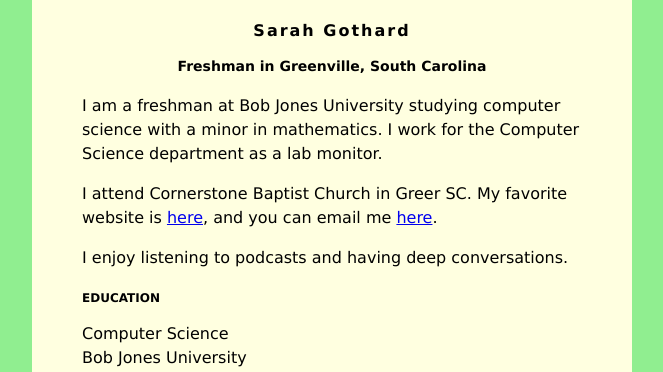
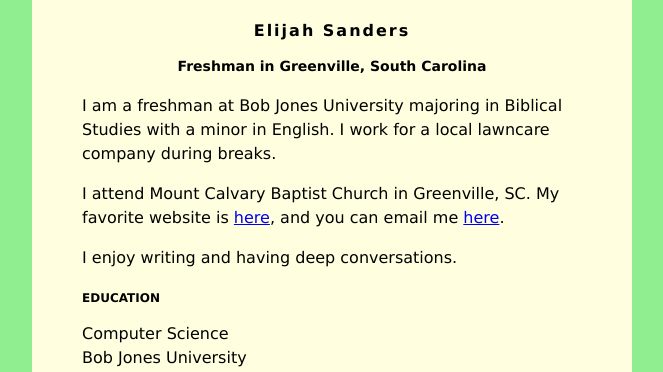
Before and after one commit to ElijahsAnd81012/ElijahsAnd81012.github.io, a plain HTML site: page index.html in a window 1280 px wide. Shown: the top 372 px of the page, without its empty margins (308-971 px from the left). Drawn offline with Linux system fonts and the light colour scheme.

Commit message:
Update index.html

```diff
--- a/index.html
+++ b/index.html
@@ -30,18 +30,18 @@ h3 {
 </head>
 <body>
     <div id="content">
-        <h1>Sarah Gothard</h1>
+        <h1>Elijah Sanders</h1>
         <h2>Freshman in Greenville, South Carolina</h2>
 
-         <p>I am a freshman at Bob Jones University studying computer science with a minor in
-            mathematics. I work for the Computer Science department as a lab monitor.</p>
+         <p>I am a freshman at Bob Jones University majoring in Biblical Studies with a minor in
+            English. I work for a local lawncare company during breaks.</p>
          <p>
-            I attend Cornerstone Baptist Church in Greer SC. My favorite website is
-            <a href="https://mobilehymns.org/">here</a>, and you can email me
-            <a href="mailto:sgothard@bju.edu">here</a>.
+            I attend Mount Calvary Baptist Church in Greenville, SC. My favorite website is
+            <a href="https://TheGospelCoalition.org">here</a>, and you can email me
+            <a href="mailto:Esand912@students.bju.edu">here</a>.
          </p>
          <p>
-            I enjoy listening to podcasts and having deep conversations.
+            I enjoy writing and having deep conversations.
          </p>
         <h3>EDUCATION</h3>
         Computer Science<br />
```
